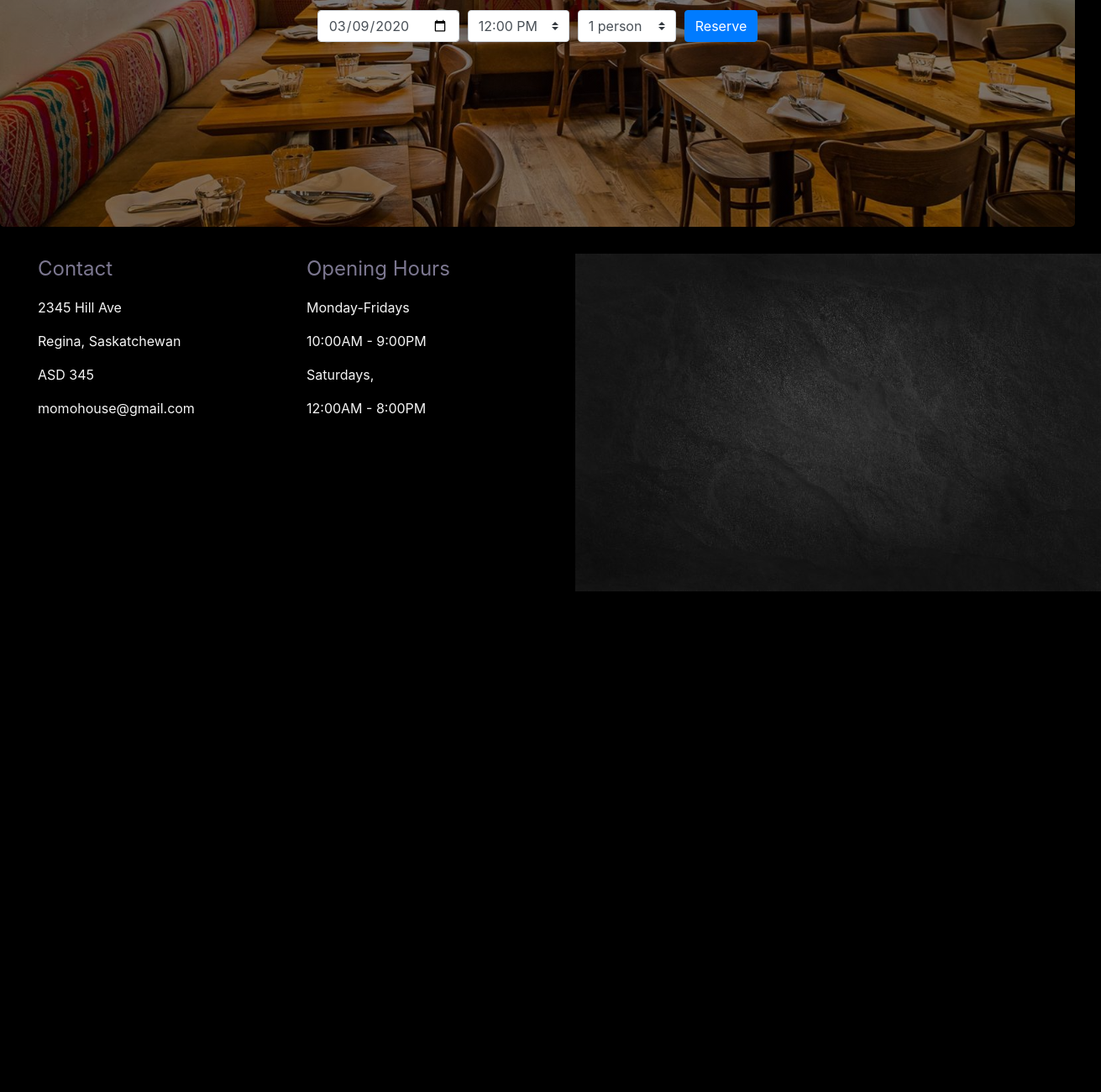
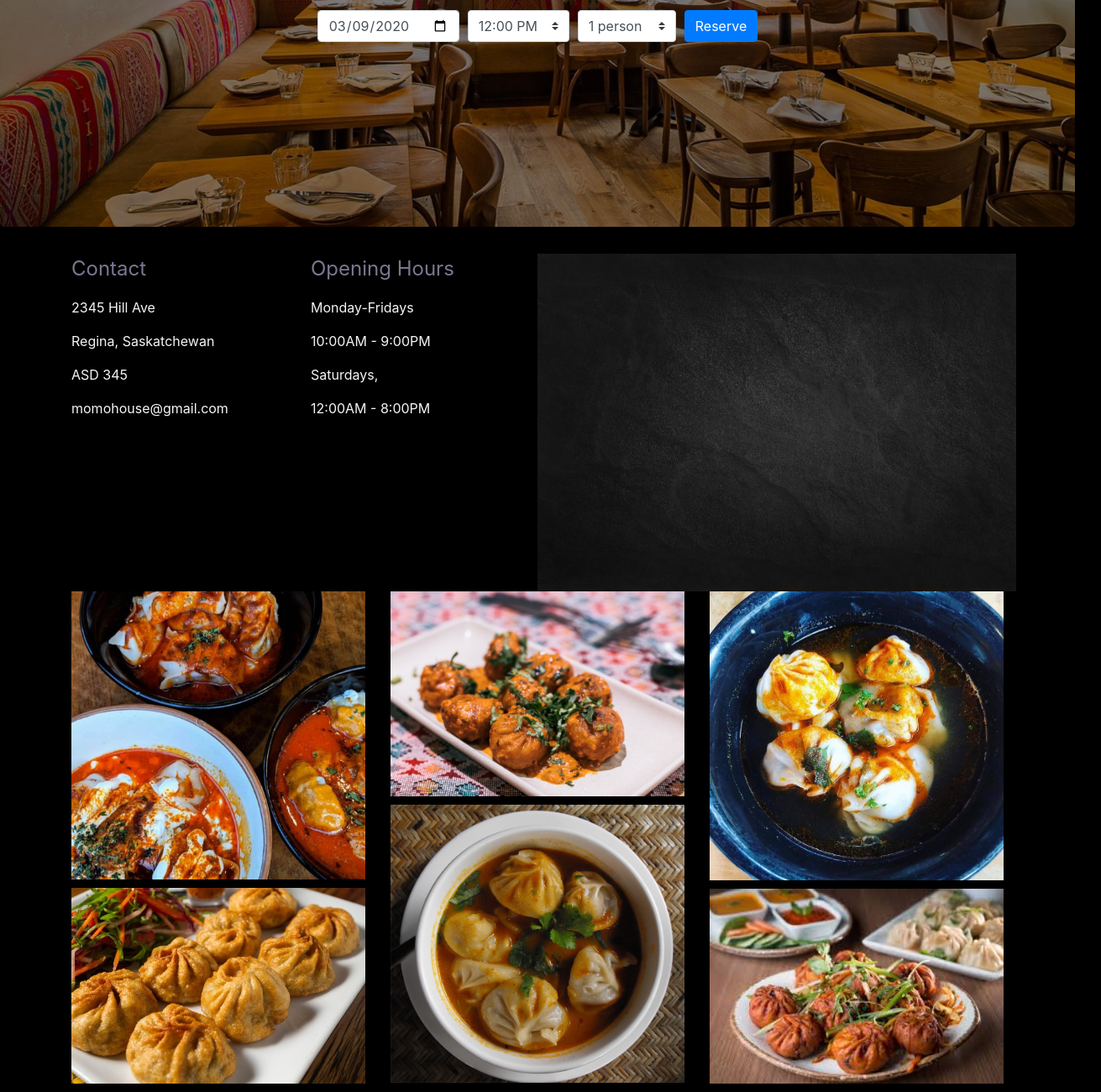
Before and after one commit to sonusainju/node_project_restaurant, a plain HTML site: page index.html in a window 1280 px wide. Shown: the part 753-2053 px from the top of the page at 84% size, 1311 px wide, since content can reach past the window. Before the commit the page ends 1467 px from the top, so only its background shows below. Drawn offline with nearby package versions, Linux system fonts and the light colour scheme.

Commit message:
image gallery

```diff
--- a/CSS/style.css
+++ b/CSS/style.css
@@ -10,7 +10,7 @@ body{
 .menu-bar{
     background:black;
     margin-bottom: 10px;
-}
+    }
 
 .navbar{
     min-height:20px;
@@ -22,6 +22,7 @@ body{
     color: #6F816B;
     margin-left: 10px;
     margin-right: 10px;
+
 }
 .nav-link:hover{
     color: white;
@@ -70,15 +71,12 @@ body{
       color:whitesmoke;
       transform: rotate(-5deg);
       font-family: 'Pacifico', cursive;
-
   }
 
   .bon-apetit{
       margin-top: 50px;
       margin-bottom: 120px;
-
   }
-
 
   .form-row{
       margin: 0 auto;
@@ -86,11 +84,9 @@ body{
   }
 
   .contact-container{
-      margin:10px;
-      margin-left: 30px;
-      margin-right: 30px;
-      width:100%;
+    /* padding:0px; */
 
+      /* margin-top:10px; */
   }
 
   .contact-heading
@@ -104,3 +100,14 @@ body{
       color: whitesmoke;
 
   }
+  .map
+  {
+      padding:0;
+      overflow:hidden;
+  }
+
+.thumbnail img{
+    margin-bottom: 10px;
+    overflow:hidden;
+    width:100%;
+}
--- a/index.html
+++ b/index.html
@@ -15,7 +15,7 @@
       />
 
       <link rel="stylesheet" href="CSS/style.css"/>
-      <link href="https://fonts.googleapis.com/css?family=Monoton|Pacifico&display=swap" rel="stylesheet">
+      <link href="https://fonts.googleapis.com/css?family=Monoton|Pacifico&display=swap" rel="stylesheet"/>
   </head>
 
   <body>
@@ -23,7 +23,6 @@
           <div class="row">
             <div class="col align-self-center">
                 <img src="Images/logo-8.png">
-                <!-- <h2 class="info-b">Good Food, Great Ambience</h2> -->
             </div>
         </div>
       </div>
@@ -65,7 +64,6 @@
               </div>
 
               <div class="col-auto my-1">
-                <!-- 0 <label class="mr-sm-2 sr-only" for="inlineFormCustomSelect">Preference</label> -->
                   <select class="custom-select mr-sm-2" id="inlineFormCustomSelect">
                     <option selected>12:00 PM</option>
                     <option value="1">12:00 PM</option>
@@ -76,7 +74,6 @@
                   </select>
                 </div>
               <div class="col-auto my-1">
-                <!-- <label class="mr-sm-2 sr-only" for="inlineFormCustomSelect">Preference</label> -->
                 <select class="custom-select mr-sm-2" id="inlineFormCustomSelect">
                   <option selected>1 person</option>
                   <option value="1">1 person</option>
@@ -97,7 +94,7 @@
           </form>
        </div>
 
-      <div class="container-fluid contact-container">
+      <div class="container contact-container">
           <div class="row">
             <div class="col-md-3 contact1">
               <p class="contact-heading">Contact</p>
@@ -114,14 +111,42 @@
               <p>Saturdays,</p>
               <p>12:00AM - 8:00PM</p>
             </div>
-        <div class="col-md-6">
-          <img src="Images/background-3.jpg">
+            <div class="col-md-6 map">
+              <img src="Images/background-3.jpg"/>
             </div>
-
+          </div>
       </div>
 
 
+     <div class="container gallery-container">
+        <div class="row gallery-row">
+          <div class="col-md-4 gallery-item">
+            <div class="thumbnail">
+            <img class="img-responsive" src="Images/momo-7.jpg"/>
+            <img class="img-responsive" src="Images/momo-2.jpg"/>
 
+
+
+            </div>
+          </div>
+          <div class="col-md-4 gallery-item">
+            <div class="thumbnail">
+              <img class="img-responsive" src="Images/momo-5.jpg"/>
+
+              <img class="img-responsive"src="Images/momo-4.jpg"/>
+
+            </div>
+          </div>
+          <div class="col-md-4 gallery-item">
+            <div class="thumbnail">
+              <img class="img-responsive" src="Images/momo-1.jpg"/>
+              <img class="img-responsive" src="Images/sadeko-momo.jpg"/>
+
+
+            </div>
+          </div>
+        </div>
+      </div>
 
       <script
       src="https://code.jquery.com/jquery-3.3.1.slim.min.js"
```
Also changed, not shown: Images/c-momo.jpg (added), Images/momo-1.jpg (added), Images/momo-2.jpg (added), Images/momo-3.jpg (added), Images/momo-4.jpg (added), Images/momo-5.jpg (added), Images/momo-7.jpg (added), Images/sadeko-momo.jpg (added). Lines whose indentation alone changed are shown as unchanged.
